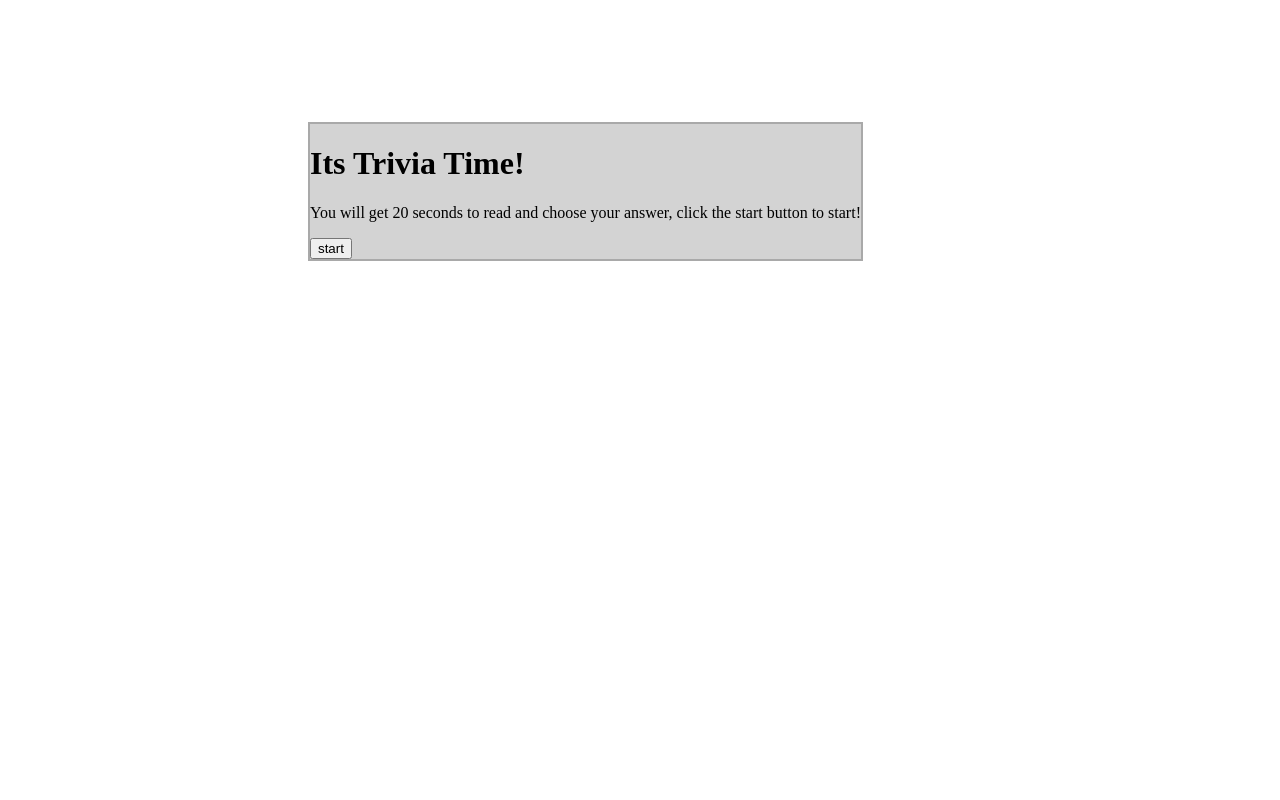
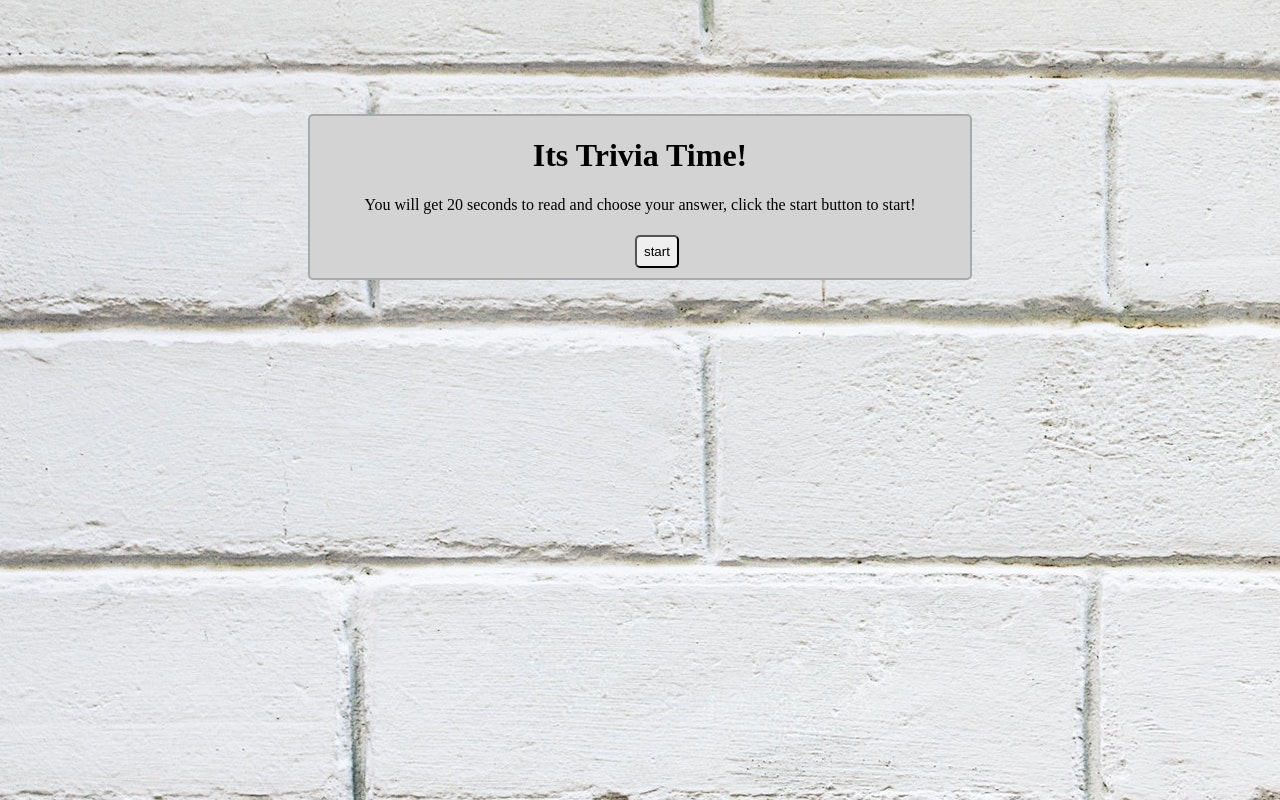
Before and after one commit to anastasiyatanas/TriviaGame, a plain HTML site: page index.html in a window 1280 px wide. Drawn offline with nearby package versions, Linux system fonts and the light colour scheme.

Commit message:
touch ups

```diff
--- a/assets/css/style.css
+++ b/assets/css/style.css
@@ -2,12 +2,39 @@
     margin: 300px;
     background-color: lightgray;
     top: -186px;
-    float: left;
+    align-items: center;
     position: relative;
-
+    border-radius: 5px;
     border: 2px solid darkgrey;
+}
+body{
+    background-image: url("../images/abstract-architecture-attractive-988873.jpg");
 }
 .buttons {
     margin: 20px;
 
 }
+
+.correct{
+    text-align: center;
+}
+.incorrect{
+    text-align: center;
+}
+#counter{
+    text-align: center;
+}
+.rules{
+    text-align: center;
+}
+.title{
+    text-align: center;
+}
+#start{
+    align-content: center;
+    margin-bottom: 10px;
+    margin-left: 325px;
+    margin-top: 5px;
+    padding: 7px;
+    border-radius: 5px;
+}
--- a/index.html
+++ b/index.html
@@ -15,7 +15,7 @@
 <body>
 
     <div class="grid">
-        <h1>Its Trivia Time!</h1>
+        <h1 class="title">Its Trivia Time!</h1>
         <p class="rules"> You will get 20 seconds to read and choose your answer, click the start button to start!</p>
         <div class="button">
             <button id="start">start</button>
```
Also changed, not shown: assets/images/abstract-architecture-attractive-988873.jpg (added), 4 other files.
